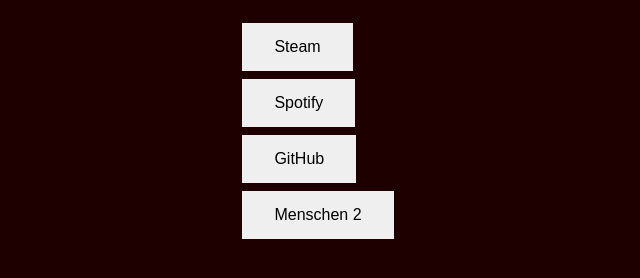
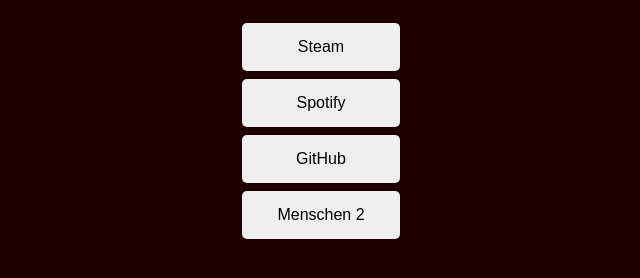
Before and after one commit to xFuyu/Fuyuv.me, a plain HTML site: page index.html in a window 1280 px wide. Shown: the part 62-340 px from the top of the page, without its empty margins (322-962 px from the left). Drawn offline with Linux system fonts and the light colour scheme.

Commit message:
centered Buttons and gave them a rounded edge

```diff
--- a/style.css
+++ b/style.css
@@ -31,16 +31,21 @@
 }
 
 .button1{
-  min-width: 1000;
+  margin: auto;
+  width: 100%;
   height: 100;
   padding: 15px 32px;
-  margin: 4px 2px;
+  margin: 4px 3px;
   transition-duration: 0.1s;
+  border:2;
   border:none;
   font-size: medium;
+  border-radius: 5px;
 }
 
 .button1:hover {
   background-color: var(--b50);
   color: var(--t1);
+  border-radius: 5px;
+
 }
```
